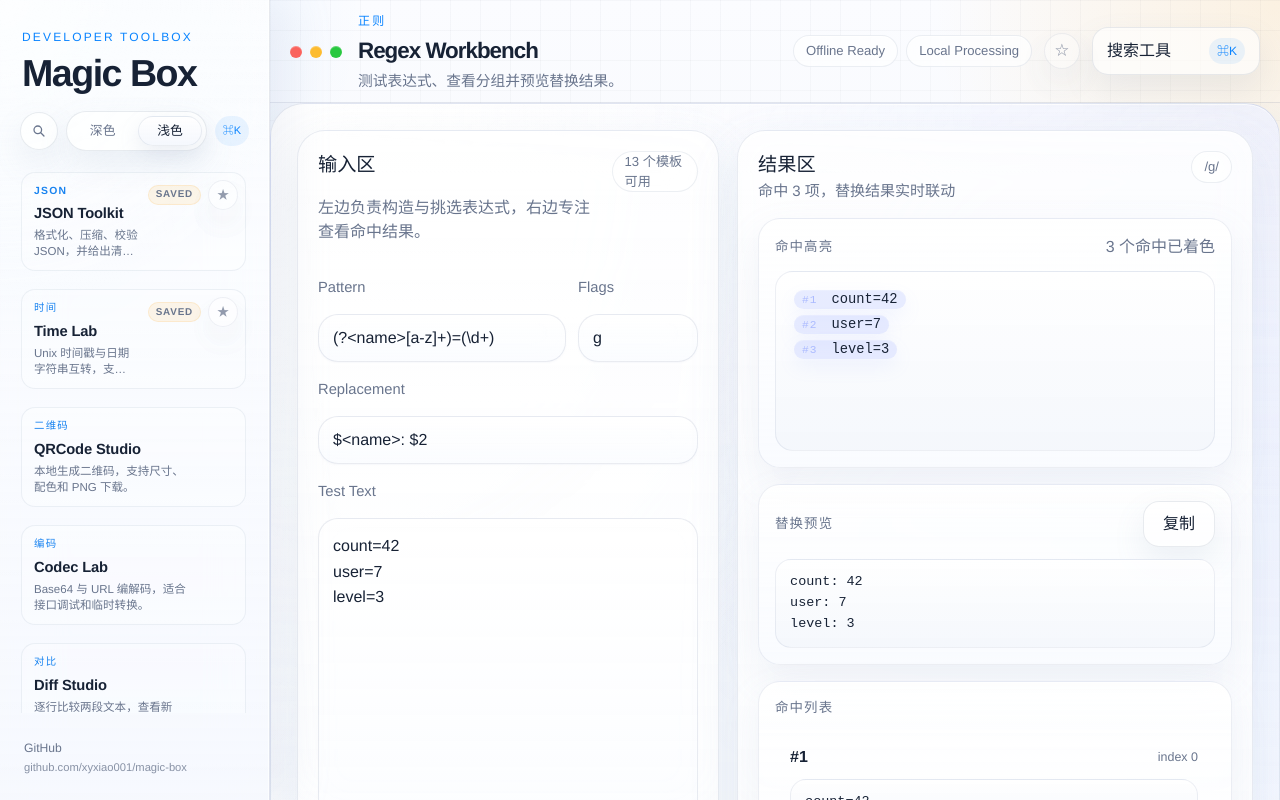
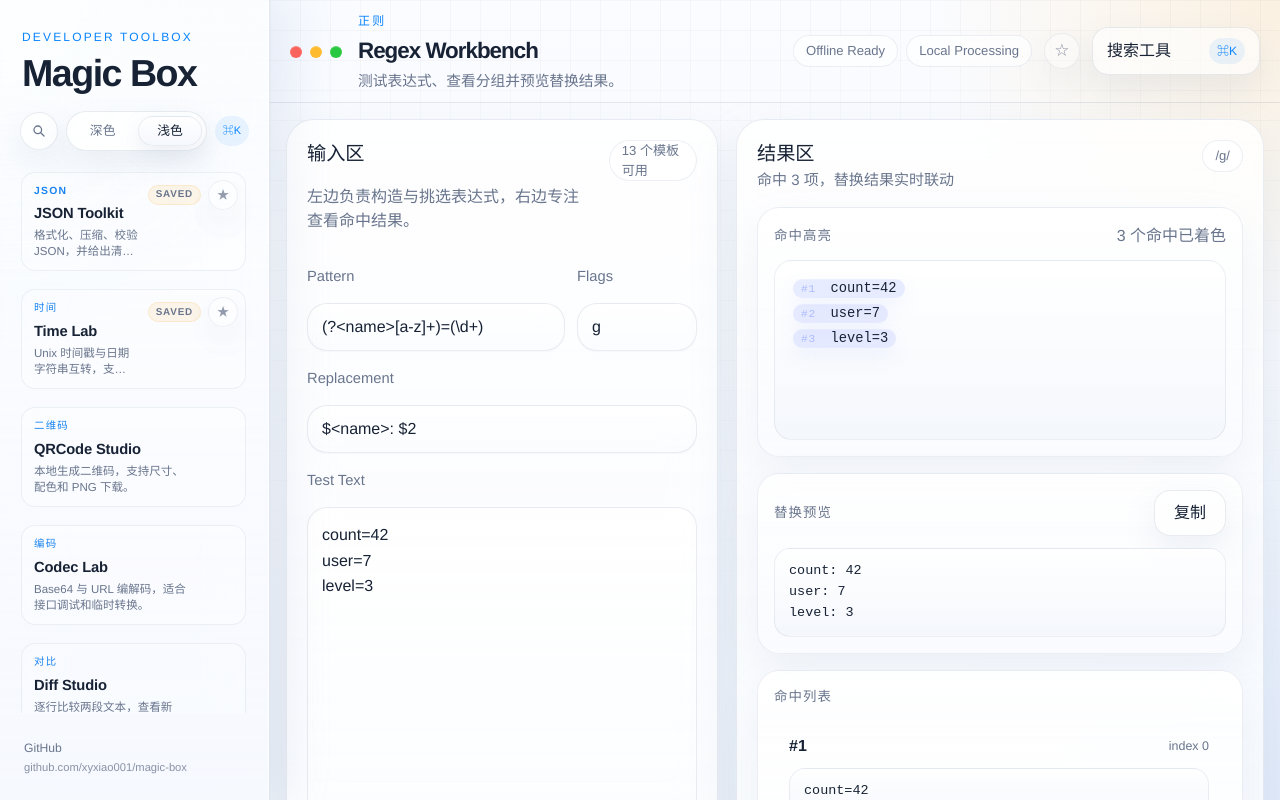
Before and after one commit to xyxiao001/magic-box, a Vue app: page /tools/regex-workbench in a window 1280 px wide. Built offline with nearby package versions, Linux system fonts and the light colour scheme.

Commit message:
refactor: 收口工具页重复容器布局

```diff
--- /dev/null
+++ b/src/components/toolkit/ToolPaneShell.vue
@@ -0,0 +1,39 @@
+<script setup lang="ts">
+defineProps<{
+  title?: string
+  subtitle?: string
+  badge?: string
+}>()
+</script>
+
+<template>
+  <section class="tool-pane-shell">
+    <div v-if="title || subtitle || badge || $slots.actions" class="result-panel-header">
+      <div v-if="title || subtitle">
+        <span v-if="title" class="result-panel-title">{{ title }}</span>
+        <span v-if="subtitle" class="meta-hint">{{ subtitle }}</span>
+      </div>
+      <div class="tool-pane-shell-actions">
+        <span v-if="badge" class="workspace-chip">{{ badge }}</span>
+        <slot name="actions" />
+      </div>
+    </div>
+
+    <slot />
+  </section>
+</template>
+
+<style scoped>
+.tool-pane-shell {
+  display: grid;
+  gap: 1rem;
+  min-width: 0;
+  align-content: start;
+}
+
+.tool-pane-shell-actions {
+  display: flex;
+  align-items: center;
+  gap: 0.75rem;
+}
+</style>
--- a/src/style.css
+++ b/src/style.css
@@ -634,18 +634,13 @@ button {
   display: grid;
   gap: 20px;
   min-height: calc(100vh - 170px);
-  padding: 26px;
-  border: 1px solid rgba(255, 255, 255, 0.09);
-  border-radius: 34px;
-  background:
-    radial-gradient(circle at top right, var(--tool-accent-soft), transparent 34%),
-    radial-gradient(circle at top left, rgba(255, 255, 255, 0.08), transparent 24%),
-    linear-gradient(180deg, rgba(16, 28, 46, 0.72), rgba(9, 18, 31, 0.84));
-  box-shadow:
-    inset 0 1px 0 rgba(255, 255, 255, 0.12),
-    0 34px 90px rgba(0, 0, 0, 0.24);
+  padding: 16px;
+  border: none;
+  border-radius: 0;
+  background: transparent;
+  box-shadow: none;
   position: relative;
-  backdrop-filter: blur(24px) saturate(140%);
+  backdrop-filter: none;
 }
 
 .tool-page-time {
@@ -2963,17 +2958,6 @@ html[data-theme='mac-light'] .solid-button {
   box-shadow:
     inset 0 1px 0 rgba(255, 255, 255, 0.58),
     0 12px 24px color-mix(in srgb, var(--tool-accent, var(--accent)) 12%, transparent);
-}
-
-html[data-theme='mac-light'] .tool-page {
-  border-color: rgba(104, 127, 165, 0.16);
-  background:
-    radial-gradient(circle at top right, var(--tool-accent-soft), transparent 34%),
-    radial-gradient(circle at top left, rgba(255, 255, 255, 0.65), transparent 28%),
-    linear-gradient(180deg, rgba(255, 255, 255, 0.72), rgba(246, 249, 255, 0.95));
-  box-shadow:
-    0 28px 70px rgba(126, 147, 186, 0.18),
-    inset 0 1px 0 rgba(255, 255, 255, 0.72);
 }
 
 html[data-theme='mac-light'] .editor-pane,
@@ -3323,18 +3307,6 @@ html[data-theme='mac-light'] .workspace-chip {
   box-shadow: inset 0 1px 0 rgba(255, 255, 255, 0.85);
 }
 
-html[data-theme='mac-light'] .tool-page::before {
-  content: '';
-  position: absolute;
-  inset: 0;
-  border-radius: inherit;
-  pointer-events: none;
-  background:
-    linear-gradient(135deg, rgba(255, 255, 255, 0.42), transparent 32%),
-    linear-gradient(180deg, rgba(255, 255, 255, 0.24), transparent 18%),
-    radial-gradient(circle at 16% 12%, rgba(255, 255, 255, 0.44), transparent 18%);
-}
-
 html[data-theme='mac-light'] .tool-page-title,
 html[data-theme='mac-light'] .workspace-title {
   letter-spacing: -0.045em;
@@ -3498,13 +3470,17 @@ html[data-theme='mac-light'] .traffic-lights {
     min-width: auto;
   }
 
-  .tool-page,
   .editor-pane,
   .viewer-pane,
   .page-card,
   .doc-card {
     padding: 18px;
     border-radius: 22px;
+  }
+
+  .tool-page {
+    padding: 12px;
+    border-radius: 0;
   }
 
   .tool-page-json {
--- a/src/views/tools/JwtSignVerifyView.vue
+++ b/src/views/tools/JwtSignVerifyView.vue
@@ -4,6 +4,7 @@ import ErrorBanner from '@/components/toolkit/ErrorBanner.vue'
 import ResultCard from '@/components/toolkit/ResultCard.vue'
 import ToolActionBar from '@/components/toolkit/ToolActionBar.vue'
 import ToolPageLayout from '@/components/toolkit/ToolPageLayout.vue'
+import ToolPaneShell from '@/components/toolkit/ToolPaneShell.vue'
 import ToolPanel from '@/components/toolkit/ToolPanel.vue'
 import {
   parseJwt,
@@ -149,7 +150,7 @@ function applyTemplate() {
 <template>
   <ToolPageLayout wide>
     <template #editor>
-      <ToolPanel title="输入" subtitle="首版支持 HS256 的本地签发与验签，和 JWT Studio 共用解析结果。" badge="HS256">
+      <ToolPaneShell title="输入" subtitle="首版支持 HS256 的本地签发与验签，和 JWT Studio 共用解析结果。" badge="HS256">
         <div class="tab-row">
           <button type="button" class="tab-button" :data-active="mode === 'sign'" @click="mode = 'sign'">
             签发
@@ -219,11 +220,11 @@ function applyTemplate() {
             hint="请确认 token 完整，且使用的是同一个 HS256 secret。"
           />
         </template>
-      </ToolPanel>
+      </ToolPaneShell>
     </template>
 
     <template #viewer>
-      <ToolPanel title="结果" subtitle="生成后可直接复制 token，验签时会同步展示解析结果与签名对比。">
+      <ToolPaneShell title="结果" subtitle="生成后可直接复制 token，验签时会同步展示解析结果与签名对比。">
         <template v-if="mode === 'sign'">
           <ResultCard
             title="Signed JWT"
@@ -299,7 +300,7 @@ function applyTemplate() {
             </ResultCard>
           </div>
         </ToolPanel>
-      </ToolPanel>
+      </ToolPaneShell>
     </template>
   </ToolPageLayout>
 </template>
--- a/src/views/tools/JwtStudioView.vue
+++ b/src/views/tools/JwtStudioView.vue
@@ -2,6 +2,7 @@
 import { computed, ref, watch } from 'vue'
 import ToolActionBar from '@/components/toolkit/ToolActionBar.vue'
 import ToolPageLayout from '@/components/toolkit/ToolPageLayout.vue'
+import ToolPaneShell from '@/components/toolkit/ToolPaneShell.vue'
 import ToolPanel from '@/components/toolkit/ToolPanel.vue'
 import { copyToClipboard } from '@/lib/clipboard'
 import { buildUnsignedJwt, parseJwt } from '@/lib/jwt'
@@ -129,7 +130,7 @@ watch(tokenInput, (value) => {
 <template>
   <ToolPageLayout>
     <template #editor>
-      <ToolPanel title="Token 输入" subtitle="只在本地解析 header / payload，不上传到外部服务。" :badge="statusLabel">
+      <ToolPaneShell title="Token 输入" subtitle="只在本地解析 header / payload，不上传到外部服务。" :badge="statusLabel">
         <ToolActionBar>
           <button
             v-for="template in jwtTemplates"
@@ -174,11 +175,11 @@ watch(tokenInput, (value) => {
             placeholder="粘贴完整的 header.payload.signature"
           />
         </label>
-      </ToolPanel>
+      </ToolPaneShell>
     </template>
 
     <template #viewer>
-      <ToolPanel title="解析结果" :subtitle="parsed.error || parsed.summary">
+      <ToolPaneShell title="解析结果" :subtitle="parsed.error || parsed.summary">
         <template #actions>
           <span
             class="helper-text"
@@ -245,7 +246,7 @@ watch(tokenInput, (value) => {
 
           <textarea :value="parsed.payloadText" class="text-area jwt-output" readonly placeholder="Payload JSON 会显示在这里" />
         </ToolPanel>
-      </ToolPanel>
+      </ToolPaneShell>
     </template>
   </ToolPageLayout>
 
--- a/src/views/tools/RequestConverterView.vue
+++ b/src/views/tools/RequestConverterView.vue
@@ -3,6 +3,7 @@ import { computed, ref, watch } from 'vue'
 import ErrorBanner from '@/components/toolkit/ErrorBanner.vue'
 import ToolActionBar from '@/components/toolkit/ToolActionBar.vue'
 import ToolPageLayout from '@/components/toolkit/ToolPageLayout.vue'
+import ToolPaneShell from '@/components/toolkit/ToolPaneShell.vue'
 import ToolPanel from '@/components/toolkit/ToolPanel.vue'
 import { copyToClipboard } from '@/lib/clipboard'
 import { readStorage, writeStorage } from '@/lib/storage'
@@ -79,7 +80,7 @@ watch(activeTab, (value) => {
 <template>
   <ToolPageLayout wide>
     <template #editor>
-      <ToolPanel
+      <ToolPaneShell
         title="cURL 输入"
         subtitle="粘贴 cURL 后自动解析，并生成 fetch / axios / node fetch 片段。"
         :badge="parsed.ok ? parsed.method : '—'"
@@ -101,11 +102,11 @@ watch(activeTab, (value) => {
           :message="parsed.error || '请输入合法的 cURL 命令'"
           hint="请检查引号、Header 和 body 参数是否完整。"
         />
-      </ToolPanel>
+      </ToolPaneShell>
     </template>
 
     <template #viewer>
-      <ToolPanel title="输出" subtitle="先看结构化视图确认 method、url、header、body，再复制代码片段。">
+      <ToolPaneShell title="输出" subtitle="先看结构化视图确认 method、url、header、body，再复制代码片段。">
         <ToolActionBar>
           <button
             type="button"
@@ -155,7 +156,7 @@ watch(activeTab, (value) => {
 
           <textarea :value="activeOutput" class="text-area text-area-full" readonly placeholder="解析成功后，这里会生成代码" />
         </ToolPanel>
-      </ToolPanel>
+      </ToolPaneShell>
     </template>
   </ToolPageLayout>
 
--- a/src/views/tools/TextToolkitView.vue
+++ b/src/views/tools/TextToolkitView.vue
@@ -3,6 +3,7 @@ import { computed, ref, watch } from 'vue'
 import ResultCard from '@/components/toolkit/ResultCard.vue'
 import ToolActionBar from '@/components/toolkit/ToolActionBar.vue'
 import ToolPageLayout from '@/components/toolkit/ToolPageLayout.vue'
+import ToolPaneShell from '@/components/toolkit/ToolPaneShell.vue'
 import ToolPanel from '@/components/toolkit/ToolPanel.vue'
 import { copyToClipboard } from '@/lib/clipboard'
 import { readStorage, writeStorage } from '@/lib/storage'
@@ -138,7 +139,7 @@ function updateCaseMode(mode: TextCaseMode) {
 <template>
   <ToolPageLayout wide class="text-toolkit-page">
     <template #editor>
-      <ToolPanel title="输入区" subtitle="把常见文本整理动作收敛到一个面板里，适合快速处理碎片化文本。">
+      <ToolPaneShell title="输入区" subtitle="把常见文本整理动作收敛到一个面板里，适合快速处理碎片化文本。">
         <label class="field-row">
           <span class="field-label">原始文本</span>
           <textarea
@@ -249,11 +250,11 @@ function updateCaseMode(mode: TextCaseMode) {
             </button>
           </div>
         </ToolPanel>
-      </ToolPanel>
+      </ToolPaneShell>
     </template>
 
     <template #viewer>
-      <ToolPanel title="输出区" subtitle="结果实时计算，适合清洗列表、整理文案、批量补前后缀。">
+      <ToolPaneShell title="输出区" subtitle="结果实时计算，适合清洗列表、整理文案、批量补前后缀。">
         <div class="text-stats-grid">
           <ResultCard title="输入统计" tone="neutral">
             <div class="data-list">
@@ -319,7 +320,7 @@ function updateCaseMode(mode: TextCaseMode) {
             placeholder="处理结果会显示在这里"
           />
         </ResultCard>
-      </ToolPanel>
+      </ToolPaneShell>
     </template>
   </ToolPageLayout>
 
--- a/src/views/tools/UrlInspectorView.vue
+++ b/src/views/tools/UrlInspectorView.vue
@@ -4,6 +4,7 @@ import ErrorBanner from '@/components/toolkit/ErrorBanner.vue'
 import ResultCard from '@/components/toolkit/ResultCard.vue'
 import ToolActionBar from '@/components/toolkit/ToolActionBar.vue'
 import ToolPageLayout from '@/components/toolkit/ToolPageLayout.vue'
+import ToolPaneShell from '@/components/toolkit/ToolPaneShell.vue'
 import ToolPanel from '@/components/toolkit/ToolPanel.vue'
 import { copyToClipboard } from '@/lib/clipboard'
 import { readStorage, writeStorage } from '@/lib/storage'
@@ -150,7 +151,7 @@ function clearAll() {
 <template>
   <ToolPageLayout wide class="url-inspector-page">
     <template #editor>
-      <ToolPanel
+      <ToolPaneShell
         title="URL 输入"
         subtitle="粘贴完整链接后自动拆解 protocol、host、path、query、hash。"
         :badge="parsed.ok ? parsed.protocol.toUpperCase() : 'URL'"
@@ -200,11 +201,11 @@ function clearAll() {
             </button>
           </div>
         </ToolPanel>
-      </ToolPanel>
+      </ToolPaneShell>
     </template>
 
     <template #viewer>
-      <ToolPanel title="解析结果" subtitle="先确认基础字段，再按需改 query 参数并重建 URL。">
+      <ToolPaneShell title="解析结果" subtitle="先确认基础字段，再按需改 query 参数并重建 URL。">
         <div v-if="parsed.ok" class="url-summary-grid">
           <ResultCard title="基础信息" :copy-value="parsed.origin" copy-label="复制 Origin">
             <div class="data-list">
@@ -295,7 +296,7 @@ function clearAll() {
             </router-link>
           </div>
         </ToolPanel>
-      </ToolPanel>
+      </ToolPaneShell>
     </template>
   </ToolPageLayout>
 
```
Also changed, not shown: src/views/tools/CsvToolkitView.vue (+5 -4 lines), src/views/tools/HashStudioView.vue (+9 -4 lines), src/views/tools/JsonDiffJsonPathView.vue (+5 -4 lines), src/views/tools/SqlFormatterView.vue (+5 -4 lines), src/views/tools/UuidStudioView.vue (+5 -4 lines).
